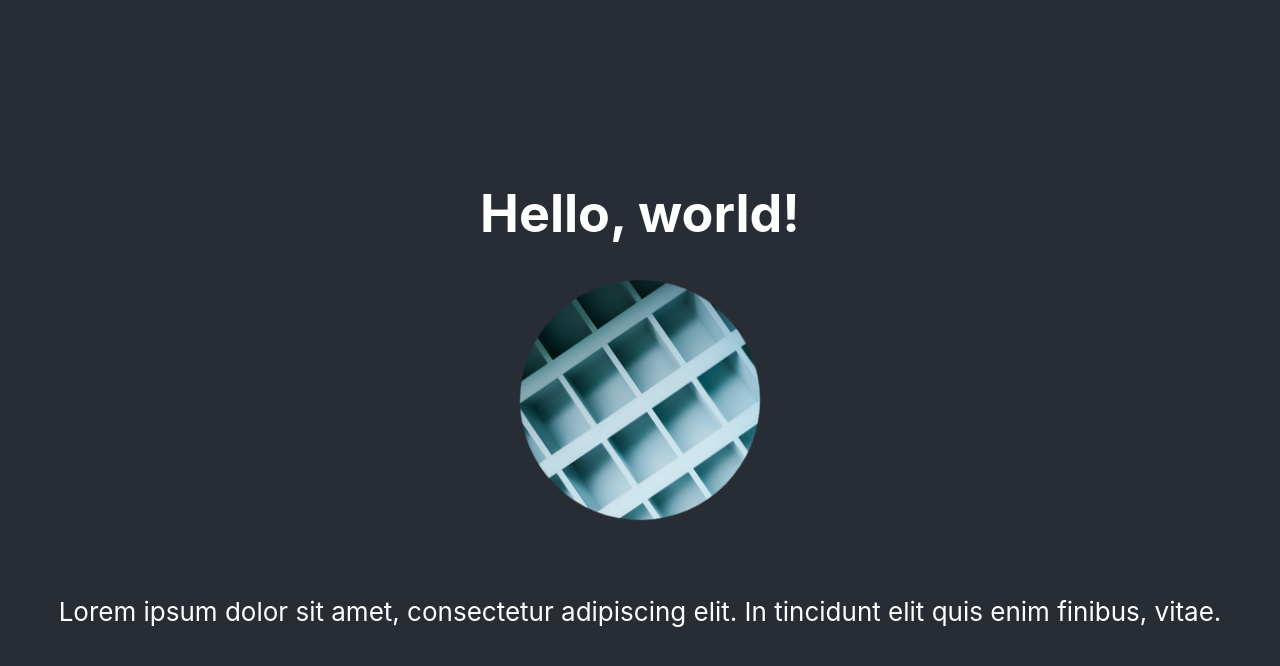
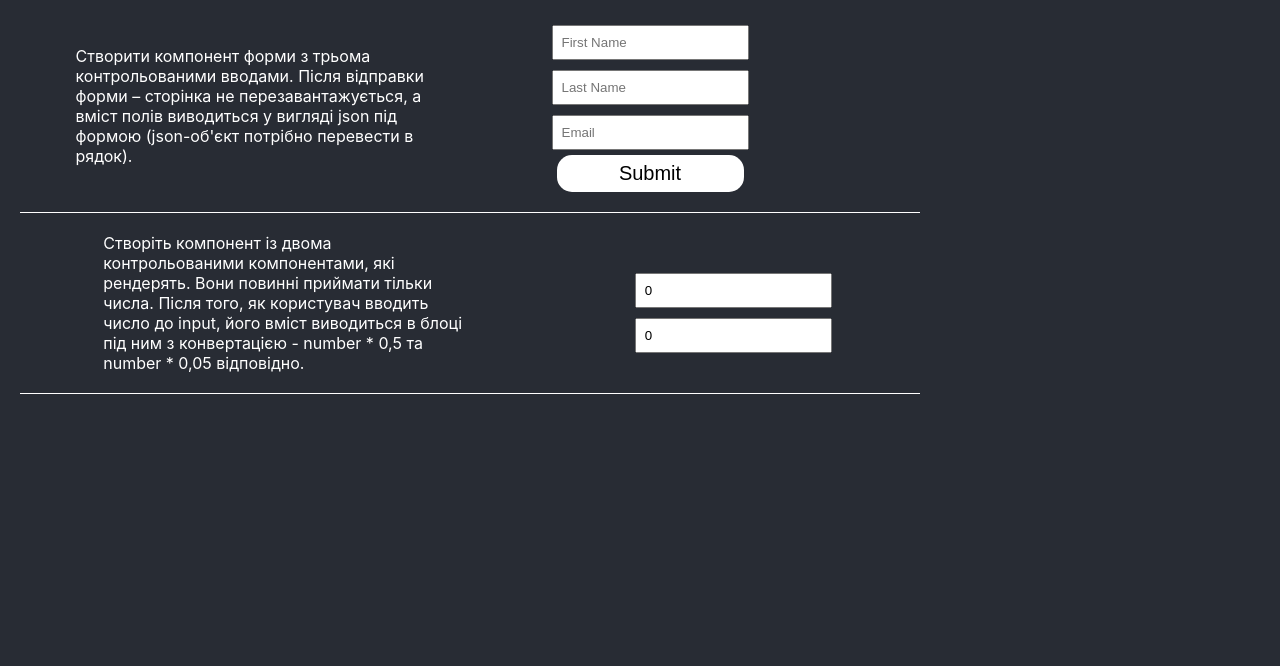
Before and after one commit to lanina90/reactessantial_hw, a React (Create React App) app: page / in a window 1280 px wide. Shown: the top 666 px of the page. Built offline with nearby package versions, Linux system fonts and the light colour scheme.

Commit message:
hw_5 done

```diff
--- a/src/App.js
+++ b/src/App.js
@@ -1,16 +1,96 @@
 import picture from './picture.jpeg';
 import './App.scss';
+import {useState} from "react";
 
 function App() {
+
+  const [firstName, setFirstName] = useState('')
+  const [lastName, setLastName] = useState('')
+  const [email, setEmail] = useState('')
+  const [result, setResult] = useState('')
+  const [numberOne, setNumberOne]= useState(0)
+  const [numberTwo, setNumberTwo]= useState(0)
+  const [numberOneResult, setNumberOneResult]= useState('')
+  const [numberTwoResult, setNumberTwoResult]= useState('')
+
+  const handleSubmit = event => {
+    event.preventDefault();
+    const formData = {
+      firstName,
+      lastName,
+      email
+    };
+    const jsonString = JSON.stringify(formData);
+    setResult(jsonString);
+  };
+
+  const handleChangeNumberOne = event => {
+    const value = event.target.value;
+    setNumberOne(value);
+    setNumberOneResult(value * 0.5);
+  }
+
+  const handleChangeNumberTwo = event => {
+    const value = event.target.value;
+    setNumberTwo(value);
+    setNumberTwoResult(value * 0.05);
+  }
+
+
   return (
     <div className="App">
-      <header className="App-header">
-        <h1>Hello, world!</h1>
-        <img src={picture} className="App-picture" alt="picture" />
-        <p>
-          Lorem ipsum dolor sit amet, consectetur adipiscing elit. In tincidunt elit quis enim finibus, vitae.
-        </p>
-      </header>
+      <div className="App__task">
+        <div className='task-name'>Створити компонент форми з трьома контрольованими вводами. Після відправки форми –
+          сторінка не перезавантажується, а вміст полів виводиться у вигляді json під формою (json-об'єкт потрібно
+          перевести в рядок).
+        </div>
+        <form className={'form'} onSubmit={handleSubmit}>
+          <input
+            type="text"
+            placeholder='First Name'
+            value={firstName}
+            onChange={event => setFirstName(event.target.value)}
+          />
+          <input
+            type="text"
+            placeholder='Last Name'
+            value={lastName}
+            onChange={event => setLastName(event.target.value)}
+          />
+          <input
+            type="email"
+            placeholder='Email'
+            value={email}
+            onChange={event => setEmail(event.target.value)}
+          ></input>
+          <button type="submit">Submit</button>
+        </form>
+        <div>{result}</div>
+      </div>
+
+      <div className="App__task">
+        <div className='task-name'>Створіть компонент із двома контрольованими компонентами, які рендерять. Вони повинні
+          приймати тільки числа. Після того, як користувач вводить число до input, його вміст виводиться в блоці під ним
+          з конвертацією - number * 0,5 та number * 0,05 відповідно.
+        </div>
+        <form className={'form'}>
+          <input
+            type="number"
+            value={numberOne}
+            onChange={handleChangeNumberOne}
+          />
+          <div>{numberOneResult}</div>
+          <input
+            type="number"
+            value={numberTwo}
+            onChange={handleChangeNumberTwo}
+          />
+          <div>{numberTwoResult}</div>
+        </form>
+
+
+      </div>
+
     </div>
   );
 }
--- a/src/App.scss
+++ b/src/App.scss
@@ -1,42 +1,57 @@
+body {
+  background-color: #282c34;
+  padding: 20px;
+}
+
 .App {
   text-align: center;
-}
+  color: #fff;
 
-.App-picture {
-  height: 30vmin;
-  pointer-events: none;
-  width: 30vmin;
-}
-
-@media (prefers-reduced-motion: no-preference) {
-  .App-picture {
-    margin-bottom: 50px;
-    border-radius: 50%;
-    animation: App-picture-spin infinite 10s linear;
-
+  &__task {
+    display: flex;
+    align-items: center;
+    justify-content: space-around;
+    width: 900px;
+    border-bottom: 1px solid white;
+    margin-bottom: 20px;
   }
 }
 
-.App-header {
-  background-color: #282c34;
-  min-height: 100vh;
+.task-name {
+  text-align: left;
+  width: 40%;
+  margin-bottom: 20px;
+}
+
+button {
+  background: white;
+  border: 2px solid transparent;
+  text-align: center;
+  font-size: 20px;
+  border-radius: 15px;
+  padding: 5px 15px;
+  cursor: pointer;
+  margin: 0 10px;
+  transition: all 0.05s ease-in-out;
+  margin-bottom: 20px;
+
+
+  &:hover {
+    transform: translateY(-2px);
+  }
+
+  &:active {
+    transform: translateY(2px);
+    box-shadow: none;
+  }
+}
+
+.form {
   display: flex;
   flex-direction: column;
-  align-items: center;
-  justify-content: center;
-  font-size: calc(10px + 2vmin);
-  color: white;
 }
 
-
-@keyframes App-picture-spin {
-  0% {
-    transform: rotate(0deg);
-  }
-  50% {
-    transform: rotate(360deg);
-  }
-  100% {
-    transform: rotate(0deg);
-  }
+.form input{
+  padding: 8px;
+  margin: 5px;
 }
```
